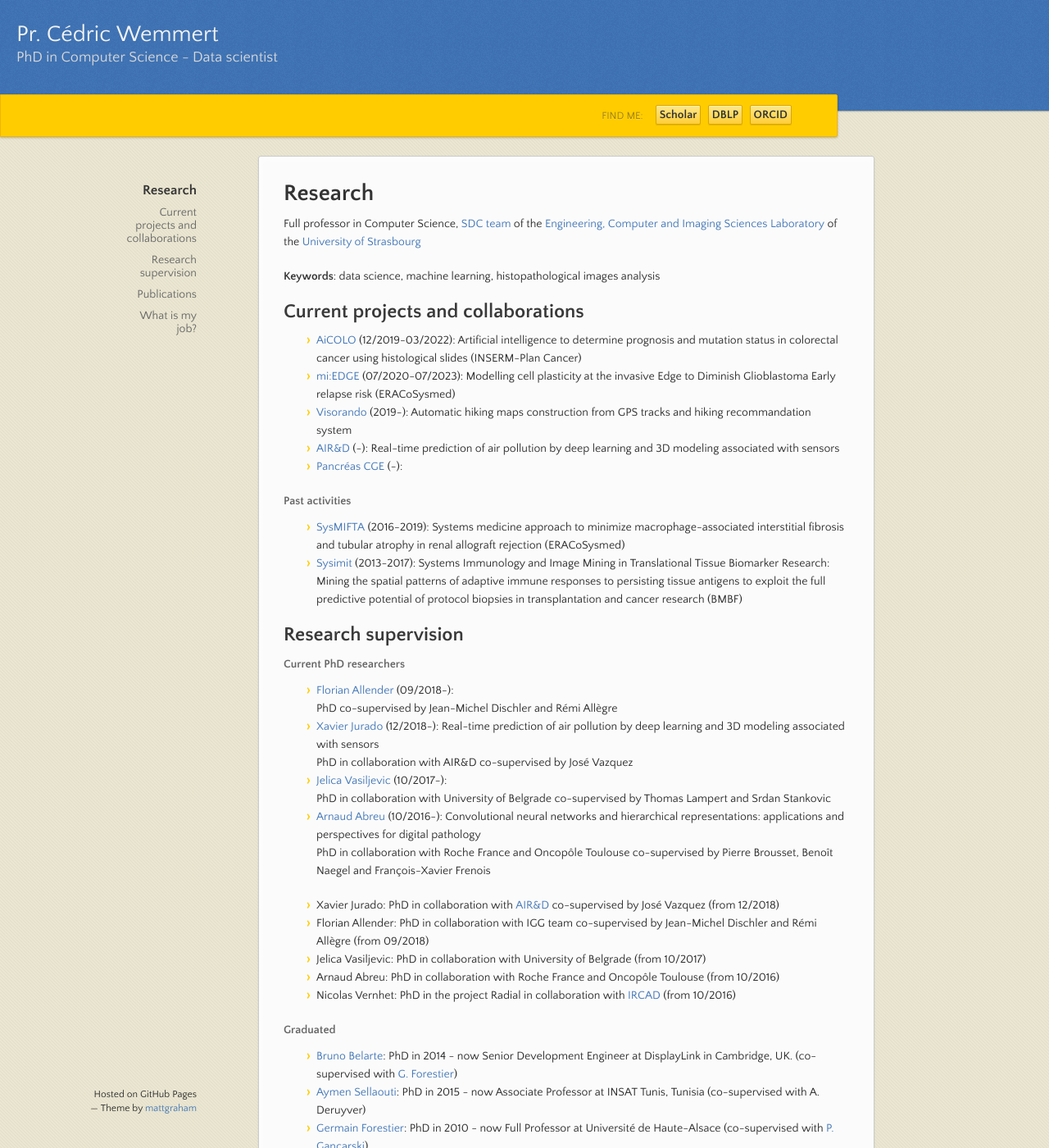
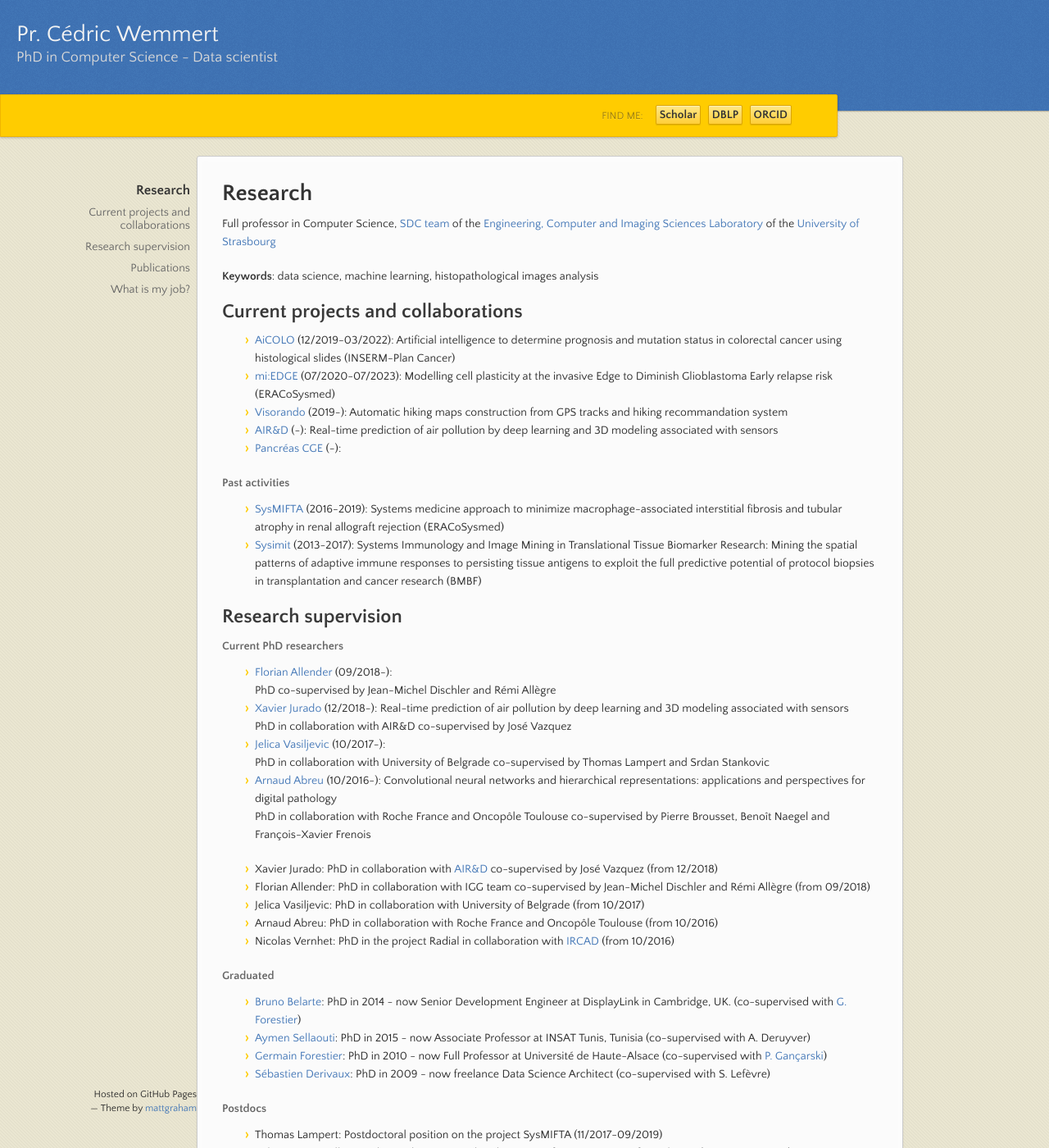
Before and after one commit to wemmertc/webpage, a Jekyll site: the page built from index.md, in a window 1280 px wide and 1400 px high. Shown: the whole window at 82% size. Built offline with Jekyll 4.4.1, drawn with Linux system fonts in a browser that asks for light colours; our own code applies the rules of GitHub Pages for plain Markdown files.

Commit message:
publishing

```diff
--- a/_sass/jekyll-theme-leap-day.scss
+++ b/_sass/jekyll-theme-leap-day.scss
@@ -70,7 +70,7 @@ strong {
 }
 
 .wrapper {
-  width:650px;
+  width:800px;
   margin:0 auto;
   position:relative;
 }
@@ -271,7 +271,7 @@ header {
 }
 
 section {
-  width:690px;
+  width:800px;
   padding: 30px 30px 50px 30px;
   margin: 20px 0;
   margin-top: 190px;
@@ -287,10 +287,10 @@ small {
 }
 
 nav {
-  width: 130px;
+  width: 250px;
   position: fixed;
   top: 220px;
-  left:50%;
+  left:40%;
   margin-left:-530px;
   text-align: right;
 
```
